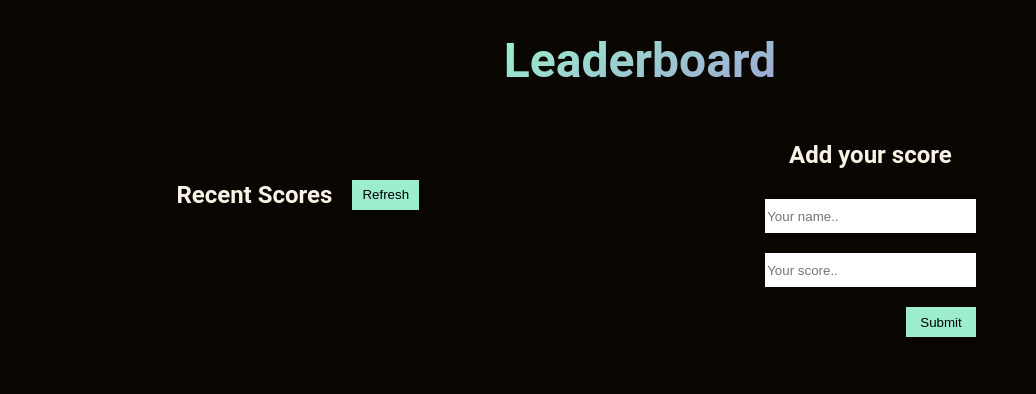
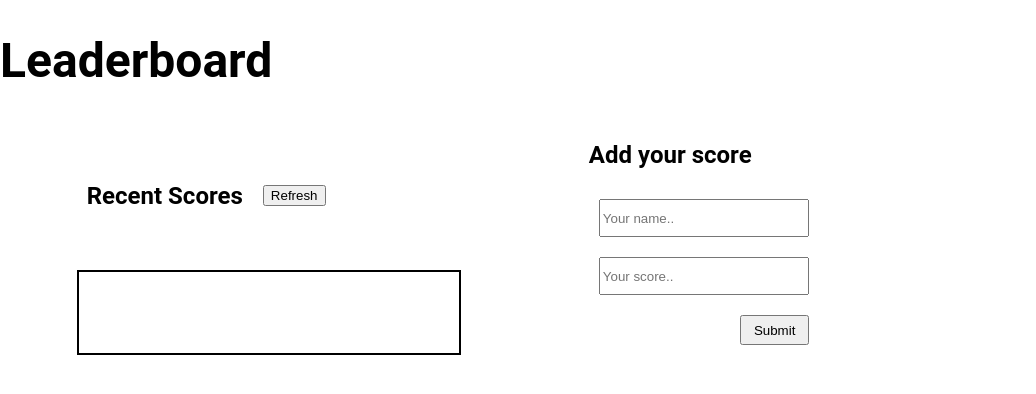
Before and after one commit to aamir-asaram/leaderboard, a website with bundled scripts: page src/index.html in a window 1280 px wide. Shown: the whole page, without its empty margins (0-1036 px from the left). Built offline with nearby package versions, Linux system fonts and the light colour scheme; no server answers.

Commit message:
Revert "Add styling to improve the look and feel of the program"
This reverts commit 0b76d3cac6b20179240f6e87a6d57b7755b95e17.

```diff
--- a/src/index.js
+++ b/src/index.js
@@ -1,6 +1,6 @@
 import './style.css';
 
-const gameID = 'uyeN9FnmMmOCAUt7UxZs';
+const gameID = 'lbiRP4qGSp6Pffahuzll';
 
 const postScore = async (user, score) => {
   try {
--- a/src/style.css
+++ b/src/style.css
@@ -1,7 +1,5 @@
 body {
   font-family: 'Roboto', sans-serif;
-  background-color: #090602;
-  color: #faf2e5;
   display: flex;
   align-items: center;
   flex-wrap: wrap;
@@ -12,16 +10,11 @@ body {
 h1 {
   font-size: 3rem;
   width: 100%;
-  text-align: center;
-  background: linear-gradient(154deg, #9bedcd 38%, #a145de 100%);
-  -webkit-background-clip: text;
-  -webkit-text-fill-color: transparent;
 }
 
 #container {
   width: 100%;
   display: flex;
-  justify-content: center;
 }
 
 #leaderboard {
@@ -29,21 +22,6 @@ h1 {
   display: flex;
   flex-wrap: wrap;
   margin-left: 6%;
-}
-
-.btn {
-  display: flex;
-  align-items: center;
-  height: 30px;
-  background-color: #9bedcd;
-  border: none;
-  padding: 10px;
-  margin: 10px;
-}
-
-.btn:hover {
-  box-shadow: 0 0 10px #aaedcd;
-  cursor: pointer;
 }
 
 #heading {
@@ -63,6 +41,7 @@ h1 {
   margin: 0;
   width: 100%;
   overflow: hidden;
+  border: 2px solid #000;
 }
 
 #entries li {
@@ -74,8 +53,8 @@ h1 {
 }
 
 /* make every second li a different color */
-#entries li:nth-child(odd) {
-  background-color: #9bedcd2b;
+#entries li:nth-child(even) {
+  background-color: rgba(197, 197, 197, 0.3);
 }
 
 #score {
@@ -83,8 +62,6 @@ h1 {
   margin-inline: 10%;
   display: flex;
   flex-direction: column;
-  justify-content: center;
-  align-items: center;
 }
 
 #scoreForm {
@@ -97,11 +74,6 @@ h1 {
   height: 30px;
   margin: 10px;
   padding: 2px;
-  border: none;
-}
-
-#scoreForm input:focus {
-  outline: none;
 }
 
 #submit {
```
Also changed, not shown: src/modules/leaderboard.js (deleted, +0 -14 lines).
